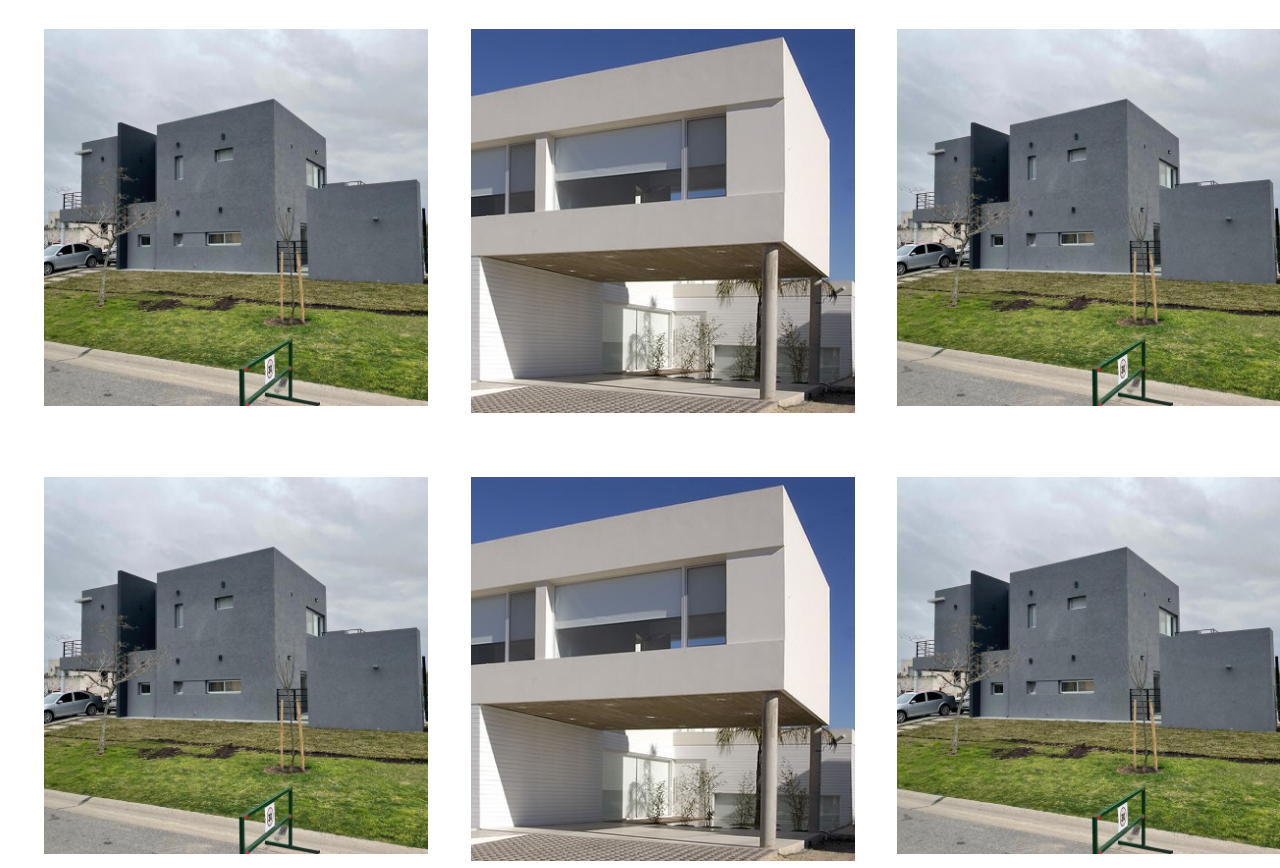
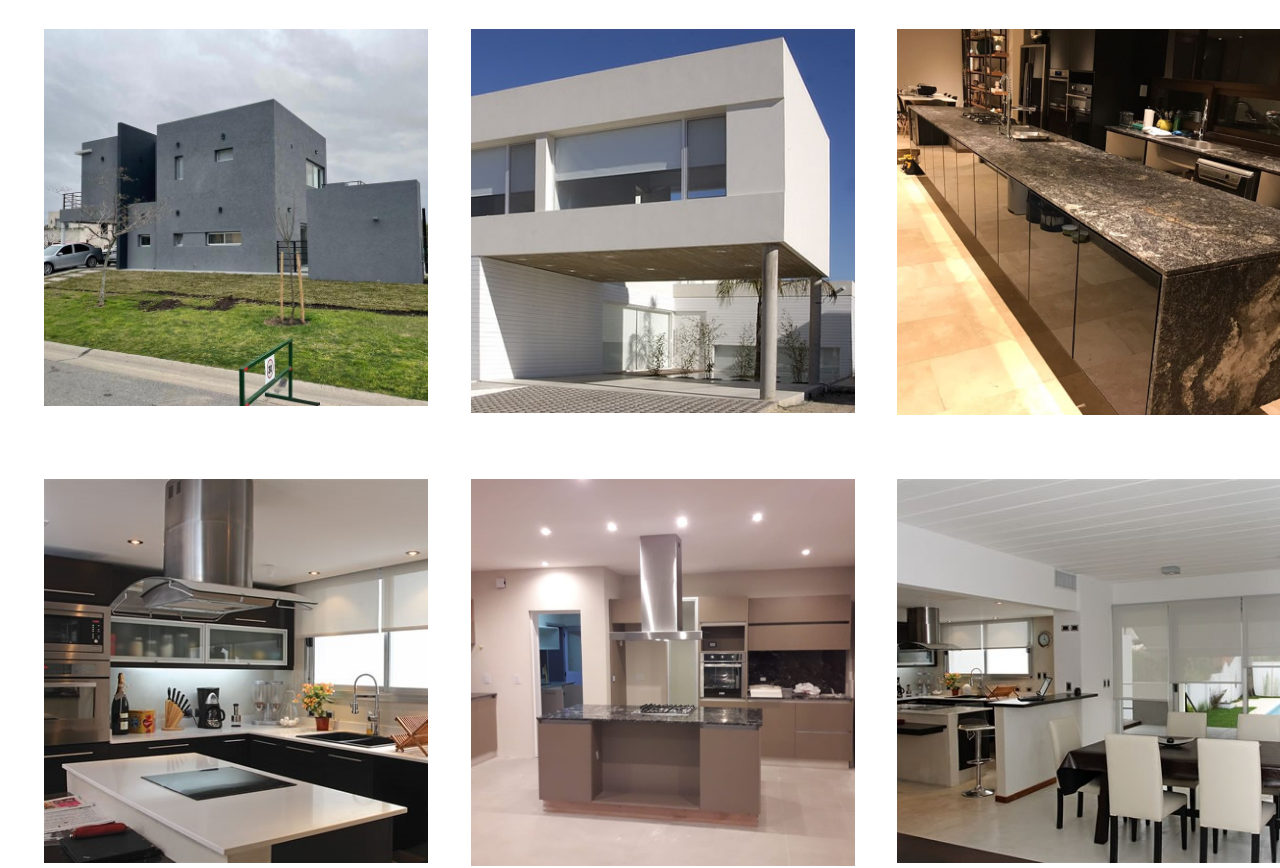
Before and after one commit to natycataife/otimo, a plain HTML site: page diseno.html in a window 1280 px wide. Shown: the part 104-972 px from the top of the page. Drawn offline with nearby package versions, Linux system fonts and the light colour scheme.

Commit message:
commit on main

```diff
--- a/diseno.html
+++ b/diseno.html
@@ -49,19 +49,19 @@
      <img src="images/Casa.jpg" alt="biblioteca" width="400px" class="text-center m-4 p-2">
     </div>
   <div class="col-md-4">
-   <img src="images/casa.jpeg" alt="biblioteca" width="400px" class="text-center m-4 p-2">
+   <img src="images/cocina.png" alt="biblioteca" width="400px" class="text-center m-4 p-2">
   </div>
   </div>
 
   <div class="row">
     <div class="col-md-4">
-      <img src="images/casa.jpeg" alt="biblioteca" width="400px" class="text-center m-4 p-2">
+      <img src="images/Cocina.jpg" alt="biblioteca" width="400px" class="text-center m-4 p-2">
     </div>
     <div class="col-md-4">
-     <img src="images/Casa.jpg" alt="biblioteca" width="400px" class="text-center m-4 p-2">
+     <img src="images/Cocina2.png" alt="biblioteca" width="400px" class="text-center m-4 p-2">
     </div>
   <div class="col-md-4">
-   <img src="images/casa.jpeg" alt="biblioteca" width="400px" class="text-center m-4 p-2">
+   <img src="images/Comedor.jpg" alt="biblioteca" width="400px" class="text-center m-4 p-2">
   </div>
   </div>
 
```
